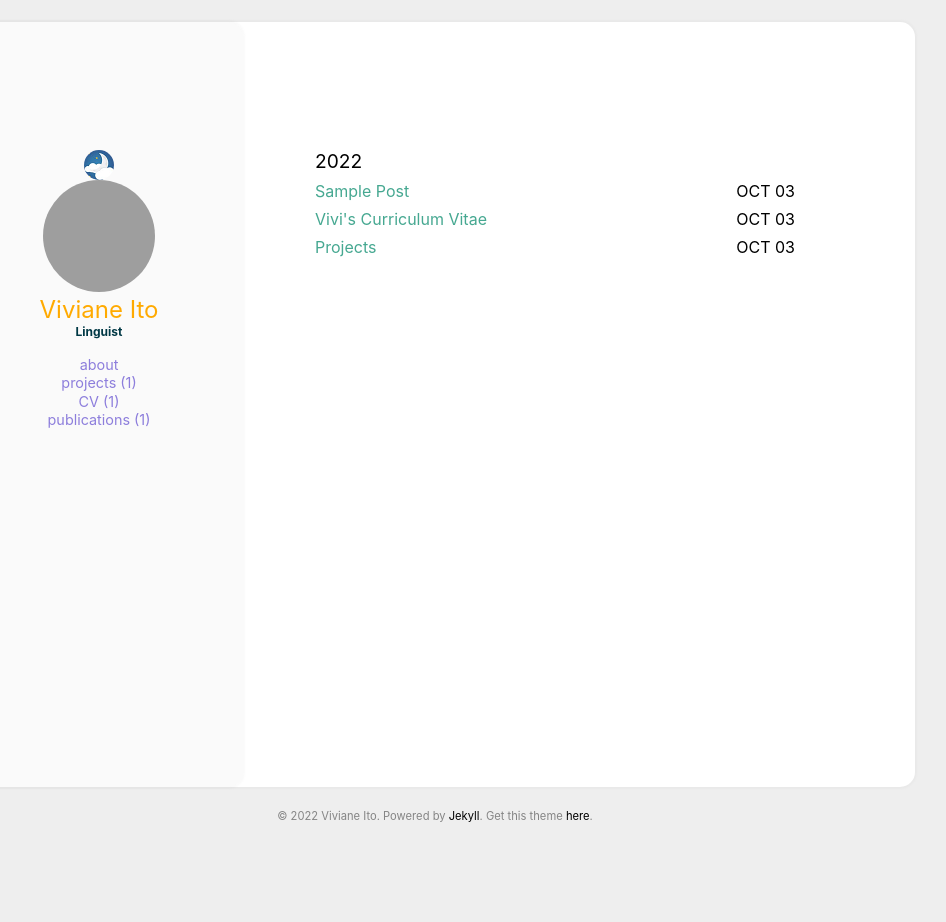
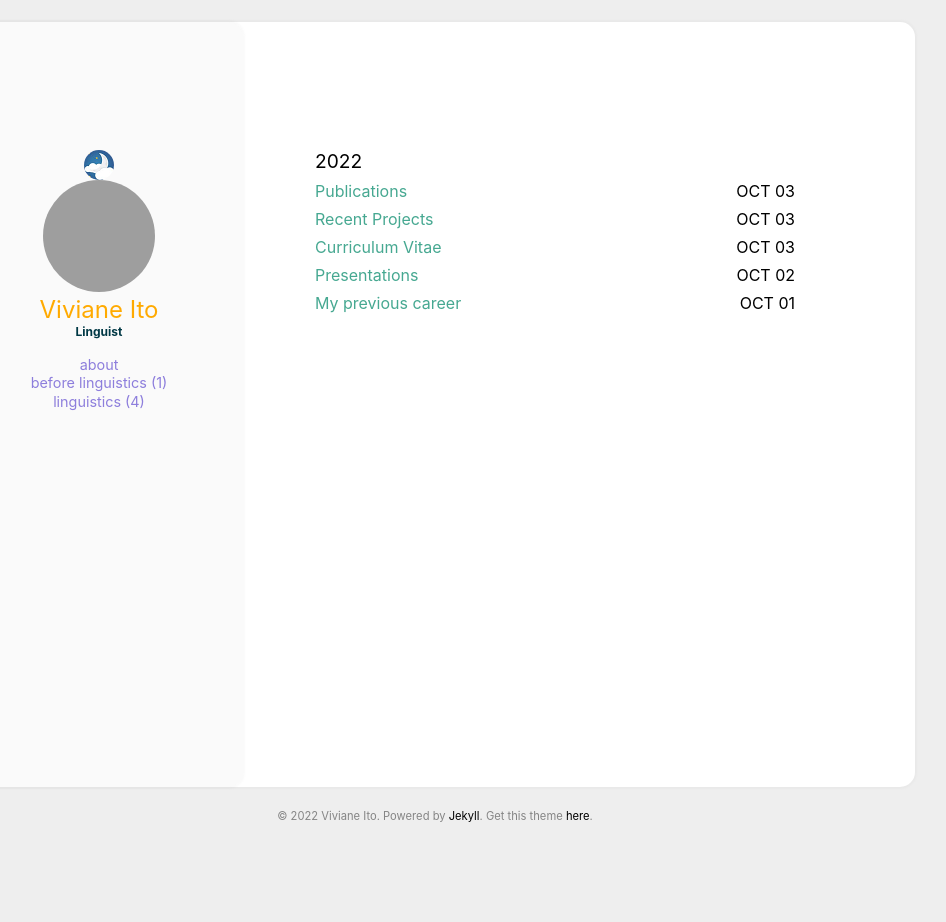
Before and after one commit to itovvmk/itovvmk.github.io, a Jekyll site: the page built from index.html, in a window 1280 px wide. Shown: the whole page, without its empty margins (205-1151 px from the left). Built offline with Jekyll 4.4.1, drawn with Linux system fonts in a browser that asks for light colours; grey boxes are pictures that could not be loaded.

Commit message:
Novas Categorias

```diff
--- /dev/null
+++ b/_posts/2022-10-01-communications.md
@@ -0,0 +1,6 @@
+---
+title: My previous career
+categories: [before linguistics]
+comments: true
+---
+dor e sofrimento
--- a/_posts/2022-10-03-cv.md
+++ b/_posts/2022-10-03-cv.md
@@ -1,7 +1,8 @@
 ---
-title: Vivi's Curriculum Vitae
-categories: [CV]
+title: Curriculum Vitae
+categories: [linguistics]
 comments: true
+pin: true
 ---
 
 Hello, World!
--- /dev/null
+++ b/categories/before linguistics.html
@@ -0,0 +1,6 @@
+---
+layout: page
+type: before linguistics
+---
+
+{% include archive.html %}
--- /dev/null
+++ b/categories/linguistics.html
@@ -0,0 +1,6 @@
+---
+layout: page
+type: linguistics
+---
+
+{% include archive.html %}
--- /dev/null
+++ b/categories/presentations.html
@@ -0,0 +1,6 @@
+---
+layout: page
+type: presentations
+---
+
+{% include archive.html %}
```
Also changed, not shown: _posts/2022-10-02-presentations.md (added, +7 -0 lines), _posts/2022-10-03-Discurso y Dolor.md (deleted, +0 -7 lines), _posts/2022-10-03-projects.md (added, +17 -0 lines), _posts/2022-10-03-publications.md (added, +7 -0 lines), _posts/2022-10-03-sample.md (deleted, +0 -52 lines).
